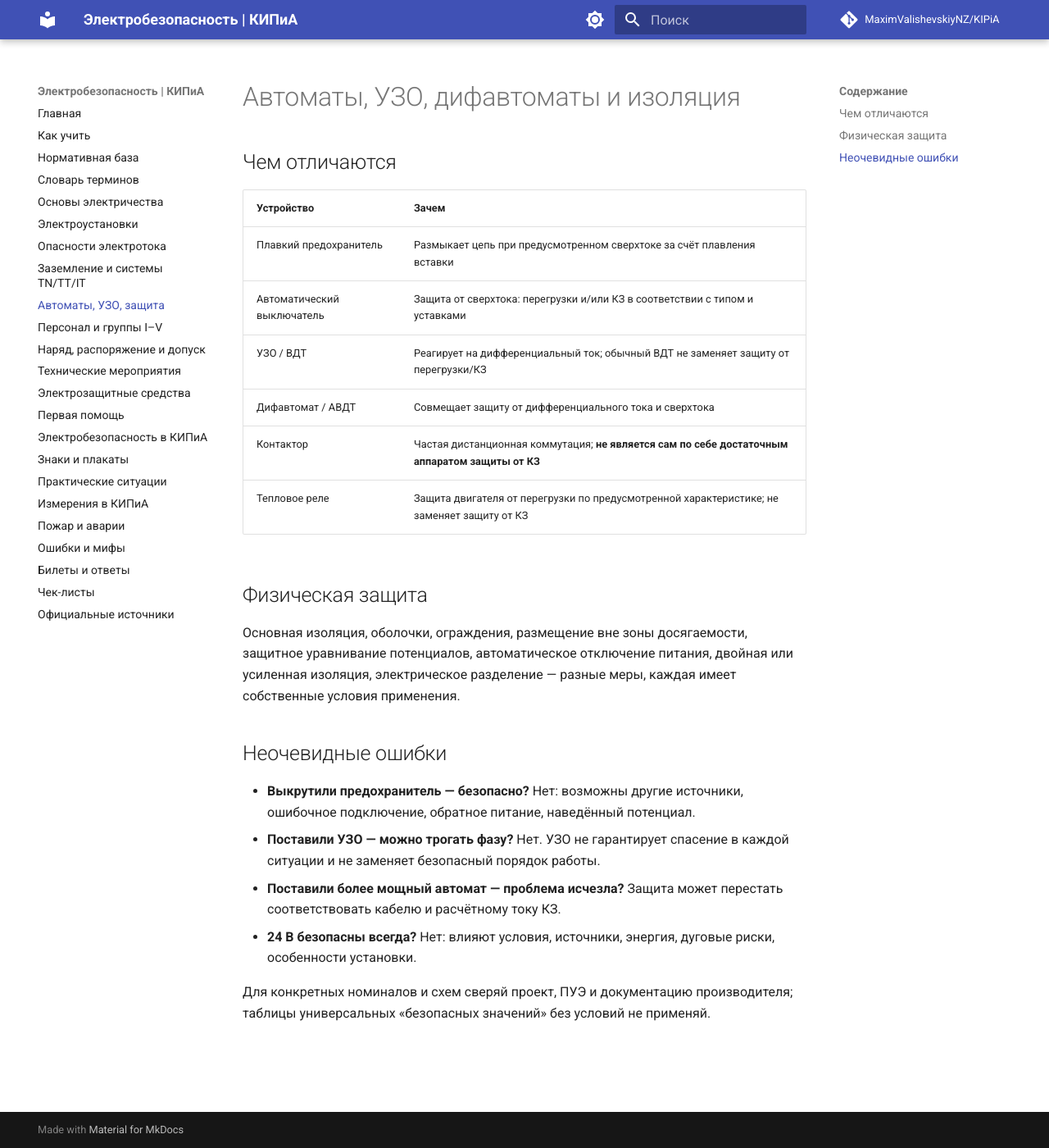
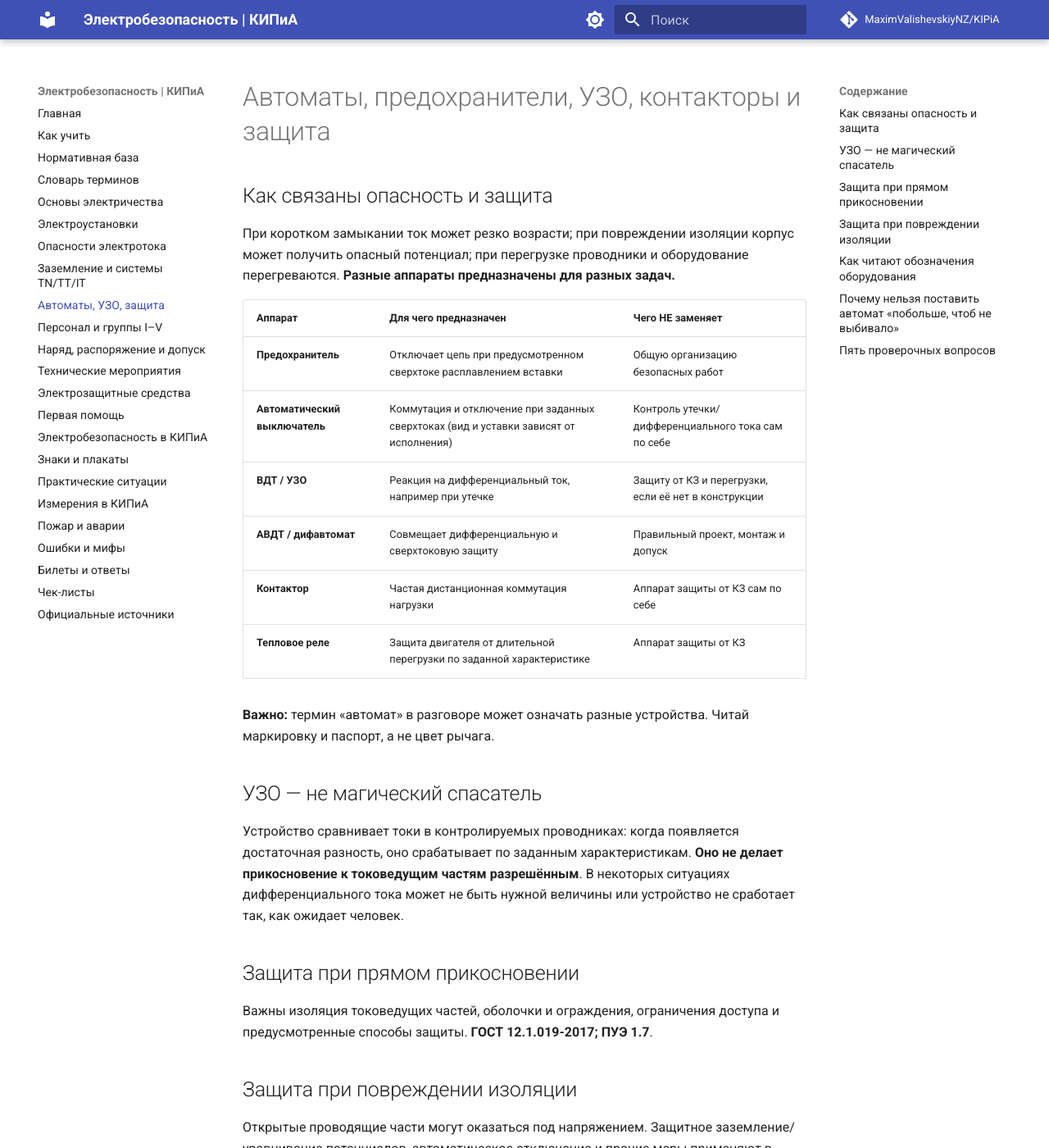
Before and after one commit to MaximValishevskiyNZ/KIPiA, an MkDocs documentation site: the page built from docs/07-protection.md, in a window 1280 px wide and 1400 px high. Shown: the whole window at 82% size. Built offline with MkDocs 1.6.1 and Material for MkDocs 9.7.7, drawn with Linux system fonts in a browser that asks for light colours; comment, search, counter and statistics services are not loaded; some of the changed text lies outside the part shown.

Commit message:
docs: глубокая редактура глав и расширение КИПиА

```diff
--- a/docs/07-protection.md
+++ b/docs/07-protection.md
@@ -1,25 +1,51 @@
-# Автоматы, УЗО, дифавтоматы и изоляция
+# Автоматы, предохранители, УЗО, контакторы и защита
 
-## Чем отличаются
+## Как связаны опасность и защита
 
-| Устройство | Зачем |
-| --- | --- |
-| Плавкий предохранитель | Размыкает цепь при предусмотренном сверхтоке за счёт плавления вставки |
-| Автоматический выключатель | Защита от сверхтока: перегрузки и/или КЗ в соответствии с типом и уставками |
-| УЗО / ВДТ | Реагирует на дифференциальный ток; обычный ВДТ не заменяет защиту от перегрузки/КЗ |
-| Дифавтомат / АВДТ | Совмещает защиту от дифференциального тока и сверхтока |
-| Контактор | Частая дистанционная коммутация; **не является сам по себе достаточным аппаратом защиты от КЗ** |
-| Тепловое реле | Защита двигателя от перегрузки по предусмотренной характеристике; не заменяет защиту от КЗ |
+При коротком замыкании ток может резко возрасти; при повреждении изоляции корпус может получить опасный потенциал; при перегрузке проводники и оборудование перегреваются. **Разные аппараты предназначены для разных задач.**
 
-## Физическая защита
+| Аппарат | Для чего предназначен | Чего НЕ заменяет |
+| --- | --- | --- |
+| **Предохранитель** | Отключает цепь при предусмотренном сверхтоке расплавлением вставки | Общую организацию безопасных работ |
+| **Автоматический выключатель** | Коммутация и отключение при заданных сверхтоках (вид и уставки зависят от исполнения) | Контроль утечки/дифференциального тока сам по себе |
+| **ВДТ / УЗО** | Реакция на дифференциальный ток, например при утечке | Защиту от КЗ и перегрузки, если её нет в конструкции |
+| **АВДТ / дифавтомат** | Совмещает дифференциальную и сверхтоковую защиту | Правильный проект, монтаж и допуск |
+| **Контактор** | Частая дистанционная коммутация нагрузки | Аппарат защиты от КЗ сам по себе |
+| **Тепловое реле** | Защита двигателя от длительной перегрузки по заданной характеристике | Аппарат защиты от КЗ |
 
-Основная изоляция, оболочки, ограждения, размещение вне зоны досягаемости, защитное уравнивание потенциалов, автоматическое отключение питания, двойная или усиленная изоляция, электрическое разделение — разные меры, каждая имеет собственные условия применения.
+**Важно:** термин «автомат» в разговоре может означать разные устройства. Читай маркировку и паспорт, а не цвет рычага.
 
-## Неочевидные ошибки
+## УЗО — не магический спасатель
 
-* **Выкрутили предохранитель — безопасно?** Нет: возможны другие источники, ошибочное подключение, обратное питание, наведённый потенциал.
-* **Поставили УЗО — можно трогать фазу?** Нет. УЗО не гарантирует спасение в каждой ситуации и не заменяет безопасный порядок работы.
-* **Поставили более мощный автомат — проблема исчезла?** Защита может перестать соответствовать кабелю и расчётному току КЗ.
-* **24 В безопасны всегда?** Нет: влияют условия, источники, энергия, дуговые риски, особенности установки.
+Устройство сравнивает токи в контролируемых проводниках: когда появляется достаточная разность, оно срабатывает по заданным характеристикам. **Оно не делает прикосновение к токоведущим частям разрешённым**. В некоторых ситуациях дифференциального тока может не быть нужной величины или устройство не сработает так, как ожидает человек.
 
-Для конкретных номиналов и схем сверяй проект, ПУЭ и документацию производителя; таблицы универсальных «безопасных значений» без условий не применяй.
+## Защита при прямом прикосновении
+
+Важны изоляция токоведущих частей, оболочки и ограждения, ограничения доступа и предусмотренные способы защиты. **ГОСТ 12.1.019-2017; ПУЭ 1.7**.
+
+## Защита при повреждении изоляции
+
+Открытые проводящие части могут оказаться под напряжением. Защитное заземление/уравнивание потенциалов, автоматическое отключение и прочие меры применяют в зависимости от типа установки и системы.
+
+## Как читают обозначения оборудования
+
+- **In** — обычно номинальный ток, но значение и обозначение зависят от аппарата.
+- **IΔn** — номинальный отключающий дифференциальный ток устройства дифференциальной защиты.
+- **B / C / D** на отдельных модульных автоматах — типы характеристик мгновенного расцепления, не «класс пожарной безопасности».
+- **IP** — степень защиты оболочки от проникновения предметов/пыли и воды; не группа электробезопасности человека.
+
+Точные диапазоны и уставки нельзя выбирать «по таблице из головы». Они зависят от расчётов, стандарта аппарата, кабеля и условий сети.
+
+## Почему нельзя поставить автомат «побольше, чтоб не выбивало»
+
+Он может перестать обеспечивать требуемую защиту проводников или аппаратов. Постоянные срабатывания — повод для диагностики по установленному порядку, а не для самовольной замены номинала.
+
+## Пять проверочных вопросов
+
+1. Что защищаем: человека, кабель, двигатель, линию или процесс?
+2. Какая неисправность рассматривается: перегрузка, КЗ, замыкание на корпус, дифференциальный ток?
+3. Какая система заземления и схема питания?
+4. Каковы номиналы, уставки и условия отключения по проекту?
+5. Кто уполномочен проверять и менять защиту?
+
+[Заземление](06-earthing.md) · [КИПиА](13-kipia.md) · [Сценарии](18-scenarios.md)
```
